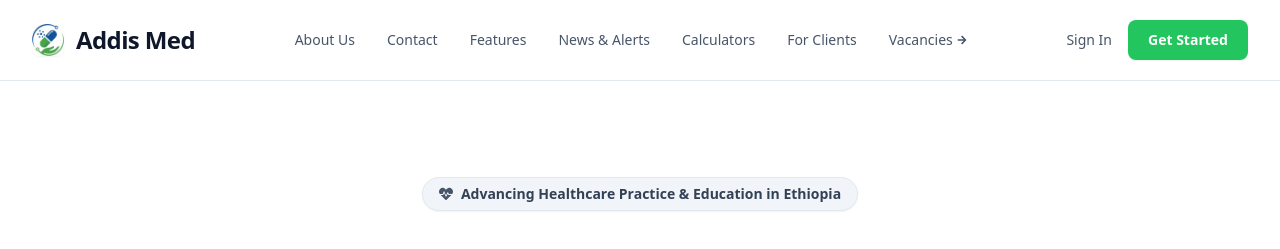
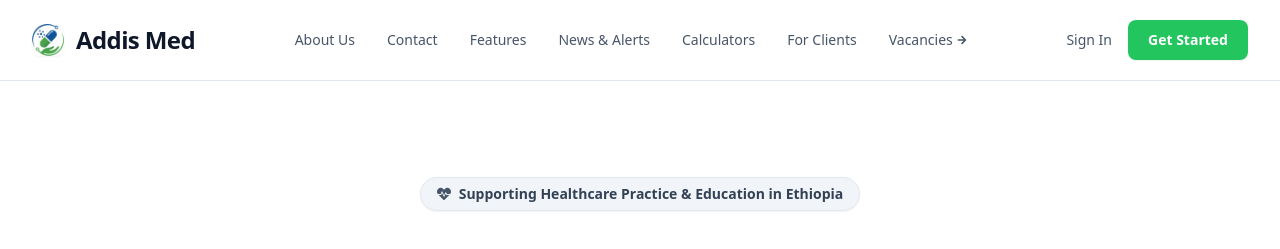
Before and after one commit to clinicalpharmacy/Addisfrontend, a React (Vite) app: page / in a window 1280 px wide. Shown: the top 249 px of the page. Built offline with nearby package versions, Linux system fonts and the light colour scheme; no server answers.

Commit message:
Update landing page text for clarity

```diff
--- a/src/pages/LandingPage.jsx
+++ b/src/pages/LandingPage.jsx
@@ -438,7 +438,7 @@ const LandingPage = () => {
                     <div className="max-w-7xl mx-auto px-4 sm:px-6 lg:px-8 relative z-10 text-center">
                         <div className="inline-flex items-center gap-2 px-4 py-1.5 bg-slate-100 text-slate-700 rounded-full text-sm font-semibold mb-8 border border-slate-200 shadow-sm">
                             <FaHeartbeat className="text-slate-600" />
-                            Advancing Healthcare Practice & Education in Ethiopia
+                            Supporting Healthcare Practice & Education in Ethiopia
                         </div>
                         <h1 className="text-5xl md:text-6xl font-black text-slate-900 tracking-tighter leading-[1.1] mb-6 max-w-4xl mx-auto">
                             Your Partner in <span className="text-green-500">Digital Health</span>
```
